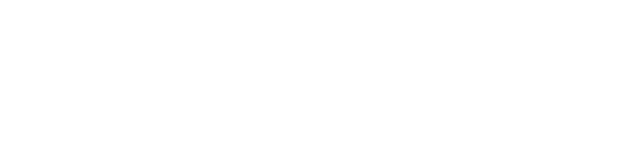
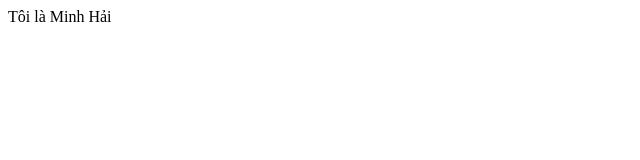
Before and after one commit to HaiNM98/DungHaiCode, a plain HTML site: page First Project/index.html in a window 1280 px wide. Shown: the whole page, without its empty margins (0-640 px from the left). Drawn offline with Linux system fonts and the light colour scheme.

Commit message:
Update file index.html
Thêm dòng Tôi là Minh Hải

```diff
--- a/First Project/index.html
+++ b/First Project/index.html
@@ -6,6 +6,10 @@
     <title>Document</title>
 </head>
 <body>
-
+    <div>
+        <div>
+            Tôi là Minh Hải
+        </div>
+    </div>
 </body>
 </html>
```
